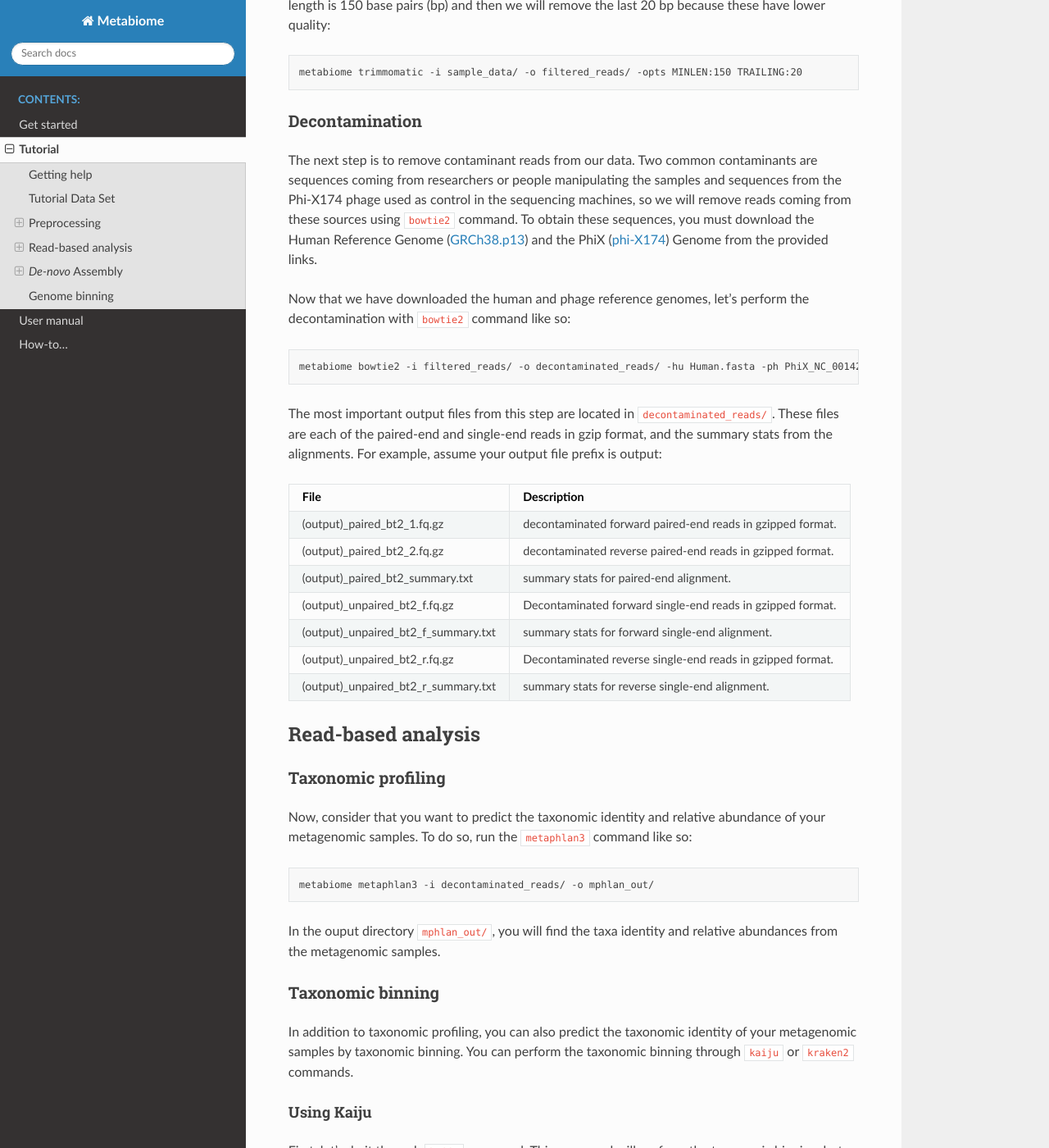
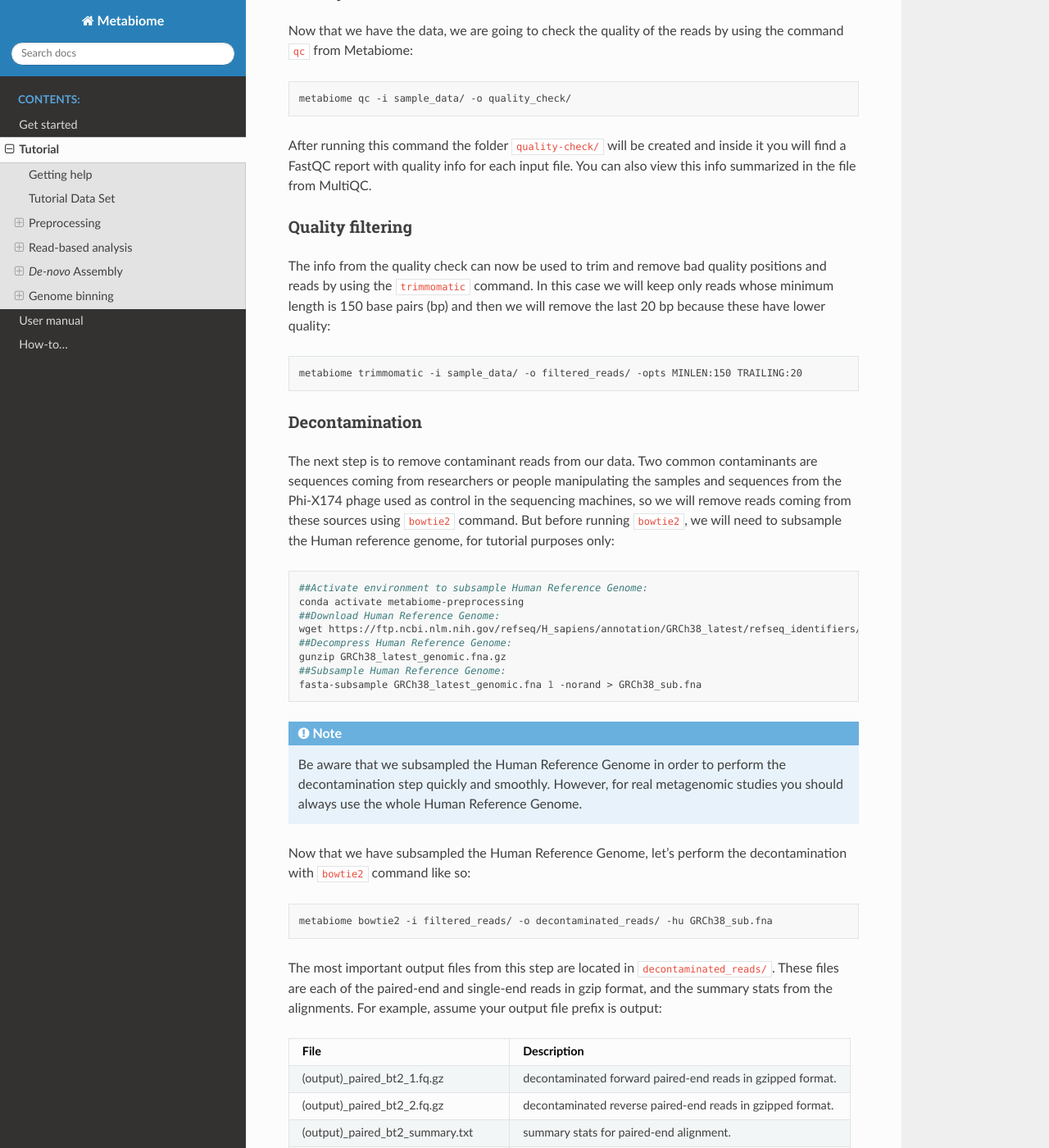
Before and after one commit to Nesper94/Metabiome, a Sphinx documentation site: the page built from documentation/source/tutorial.rst, in a window 1280 px wide and 1400 px high, scrolled down 2080 px. Shown: the whole window at 82% size. Built offline with Sphinx 7.4.7 and the Read the Docs theme 2.0.0, drawn with Linux system fonts in a browser that asks for light colours; some of the changed text lies outside the part shown.

Commit message:
Complete Tutorial data set and decontamination sections
-Add how to download the tutorial data set.
-Add how to subsample the Human Reference Genome.
-Create a new .rst file containing a quick note regarding the subsampling of the Reference Genome.
-Style the genome binning and assembly sections.

```diff
--- /dev/null
+++ b/documentation/source/note_bt2.rst
@@ -0,0 +1,3 @@
+.. note:: Be aware that we subsampled the Human Reference Genome in order to perform the
+ decontamination step quickly and smoothly. However, for real metagenomic studies you should
+ always use the whole Human Reference Genome.
--- a/documentation/source/tutorial.rst
+++ b/documentation/source/tutorial.rst
@@ -49,10 +49,25 @@ parameters it needs or accepts.
 Tutorial Data Set
 *****************
 
+The  data set for this tutorial is from the project *PRJEB10295*, which is
+a metagenomic study of the human palms. It consists of two samples derived
+from paired-end sequencing: *ERR981212* and *EEE981213*. Without further ado,
+let's download these metagenomic samples like so:
+
 .. code-block:: bash
 
+    ##Create directory of the raw reads:
     mkdir sample_data
-    wget -P sample_data
+    ##Move to the previous directory:
+    cd sample_data/
+    ##Activate environment containing fasterq-dump function:
+    conda activate metabiome-preprocessing
+    ##Download raw reads for downstream analysis:
+    fasterq-dump --split-files ERR981212
+    fasterq-dump --split-files ERR981213
+    ##Compress the raw reads:
+    gzip *.fq
+
 
 Preprocessing
 *************
@@ -90,17 +105,27 @@ The next step is to remove contaminant reads from our data. Two common
 contaminants are sequences coming from researchers or people manipulating the
 samples and sequences from the Phi-X174 phage used as control in the
 sequencing machines, so we will remove reads coming from these sources using
-:code:`bowtie2` command. To obtain these sequences, you must download the Human
-Reference Genome (`GRCh38.p13 <https://www.ncbi.nlm.nih.gov/assembly/GCF_000001405.39>`_)
-and the PhiX (`phi-X174 <https://www.ncbi.nlm.nih.gov/nuccore/9626372>`_) Genome
-from the provided links.
-
-Now that we have downloaded the human and phage reference genomes,
-let's perform the decontamination with :code:`bowtie2` command like so:
+:code:`bowtie2` command. But before running :code:`bowtie2`, we will need to
+subsample the Human reference genome, for tutorial purposes only:
 
 .. code-block:: bash
 
-    metabiome bowtie2 -i filtered_reads/ -o decontaminated_reads/ -hu Human.fasta -ph PhiX_NC_001422.1.fasta
+    ##Activate environment to subsample Human Reference Genome:
+    conda activate metabiome-preprocessing
+    ##Download Human Reference Genome:
+    wget https://ftp.ncbi.nlm.nih.gov/refseq/H_sapiens/annotation/GRCh38_latest/refseq_identifiers/GRCh38_latest_genomic.fna.gz
+    ##Decompress Human Reference Genome:
+    gunzip GRCh38_latest_genomic.fna.gz
+    ##Subsample Human Reference Genome:
+    fasta-subsample GRCh38_latest_genomic.fna 1 -norand > GRCh38_sub.fna
+
+.. include:: note_bt2.rst
+
+Now that we have subsampled the Human Reference Genome, let's perform the decontamination with :code:`bowtie2` command like so:
+
+.. code-block:: bash
+
+    metabiome bowtie2 -i filtered_reads/ -o decontaminated_reads/ -hu GRCh38_sub.fna
 
 The most important output files from this step are located in
 :file:`decontaminated_reads/`. These files are each of the paired-end and
@@ -259,15 +284,26 @@ In this step you can use two different assemblers that receive the output from
 You can use just the assembler you like the most, or use both as we will do in
 this tutorial. To perform the assembly, just run the following commands:
 
+
+Using MetaSPAdes
+................
+
 .. code-block:: bash
 
     # metaSPAdes
     metabiome metaspades -i decontaminated_reads/ -o metaspades-assembled-reads/
 
+
+Using MEGAHIT
+.............
+
+.. code-block:: bash
+
     # MEGAHIT
     metabiome megahit -i decontaminated_reads/ -o megahit-assembled-reads/
 
-This resulted sequences are frequently used to know the taxonomic profiling.
+These output genome draft assemblies are frequently used to perform genome quality assessment
+and binning.
 
 Quality assembly
 ----------------
```
Also changed, not shown: other parts of documentation/source/tutorial.rst (+10 -1 lines).
